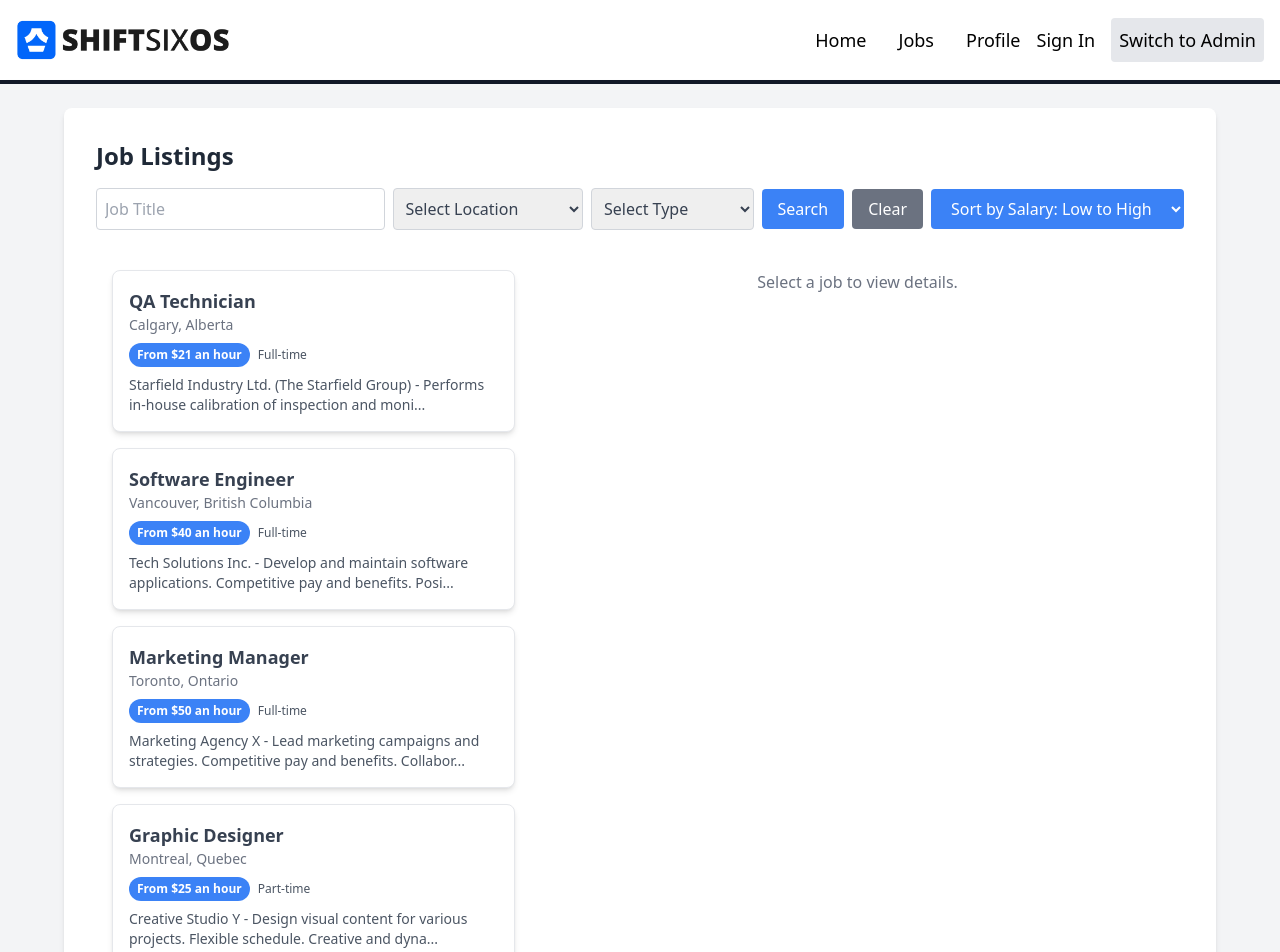
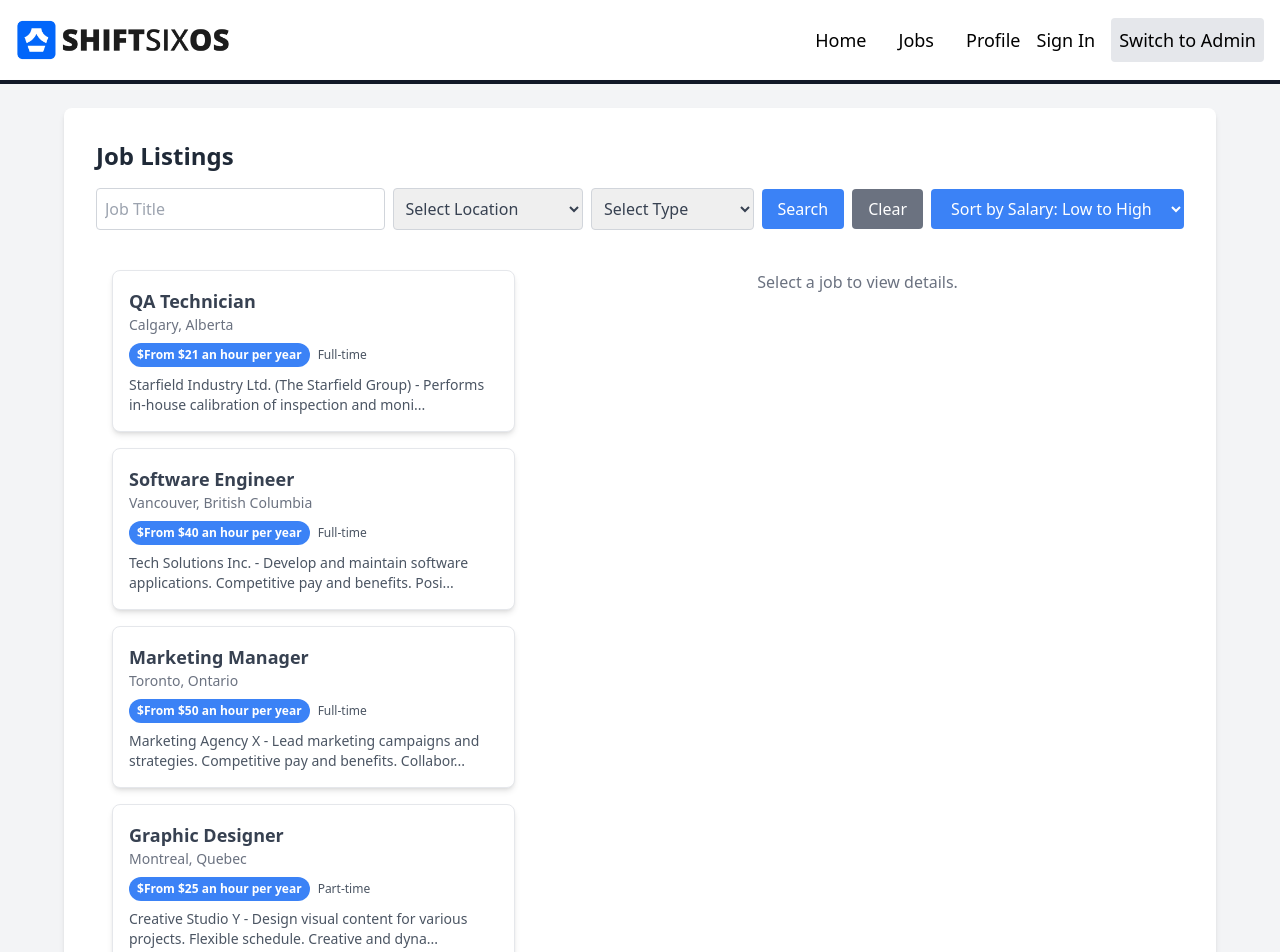
Before and after one commit to yuviChohan/TalentMatch, a Next.js app: page /AdminJobs in a window 1280 px wide. Shown: the top 952 px of the page. Built offline with nearby package versions, Linux system fonts and the light colour scheme; no server answers.

Commit message:
Updated Jobs Page
Added description to jobs and changed the salary datatype in jobcard.

```diff
--- a/src/app/UserJobs/page.tsx
+++ b/src/app/UserJobs/page.tsx
@@ -24,7 +24,7 @@ const Jobs: React.FC<{}> = () => {
       company: 'Starfield Industry Ltd. (The Starfield Group)',
       title: 'QA Technician',
       location: 'Calgary, Alberta',
-      salary: 'From $21 an hour',
+      salary: 45000,
       type: 'Full-time',
       application_deadline: { day: 31, month: 12, year: 2024 }, // Date object
       required_skills: ['quality assurance', 'inspection', 'documentation'],
@@ -39,7 +39,7 @@ const Jobs: React.FC<{}> = () => {
       company: 'Tech Solutions Inc.',
       title: 'Software Engineer',
       location: 'Vancouver, British Columbia',
-      salary: 'From $40 an hour',
+      salary: 85000,
       type: 'Full-time',
       application_deadline: { day: 31, month: 12, year: 2024 }, // Date object
       required_skills: ['JavaScript', 'Python', 'React', 'Node.js'],
@@ -54,7 +54,7 @@ const Jobs: React.FC<{}> = () => {
       company: 'Marketing Agency X',
       title: 'Marketing Manager',
       location: 'Toronto, Ontario',
-      salary: 'From $50 an hour',
+      salary: 105000,
       type: 'Full-time',
       application_deadline: { day: 31, month: 12, year: 2024 }, // Date object
       required_skills: ['marketing management', 'market trends', 'sales'],
@@ -68,7 +68,7 @@ const Jobs: React.FC<{}> = () => {
       company: 'Creative Studio Y',
       title: 'Graphic Designer',
       location: 'Montreal, Quebec',
-      salary: 'From $25 an hour',
+      salary: 55000,
       type: 'Part-time',
       application_deadline: { day: 31, month: 12, year: 2024 }, // Date object
       required_skills: ['Adobe Creative Suite', 'graphic design', 'brand consistency'],
@@ -287,7 +287,7 @@ const Jobs: React.FC<{}> = () => {
                   <p className="text-gray-700 mb-2">
                     <strong>Application Deadline:</strong> {formatDate(selectedJob.application_deadline)}
                   </p>
-                  <p className="text-gray-700 mb-4">{selectedJob.details}</p>
+                  <p className="text-gray-700 mb-4"> {selectedJob.details ? selectedJob.details : selectedJob.description}</p>
                   <button
                     onClick={() => handleApply(selectedJob)}
                     className="bg-blue-500 text-white rounded px-4 py-2"
--- a/src/app/components/JobCard.tsx
+++ b/src/app/components/JobCard.tsx
@@ -4,7 +4,7 @@ interface JobCardProps {
   title: string;
   company: string;
   location: string;
-  salary: string;
+  salary: number;
   type: string;
   description: string;
 }
@@ -17,7 +17,7 @@ const JobCard: React.FC<JobCardProps> = ({ title, company, location, salary, typ
       <p className="text-sm text-gray-500">{location}</p>
       <div className="flex items-center mt-2">
         <span className="bg-blue-500 text-white rounded-full px-2 py-1 text-xs font-semibold">
-          {salary}
+          <p>${salary} per year</p>
         </span>
         <span className="ml-2 text-xs text-gray-600">{type}</span>
       </div>
```
